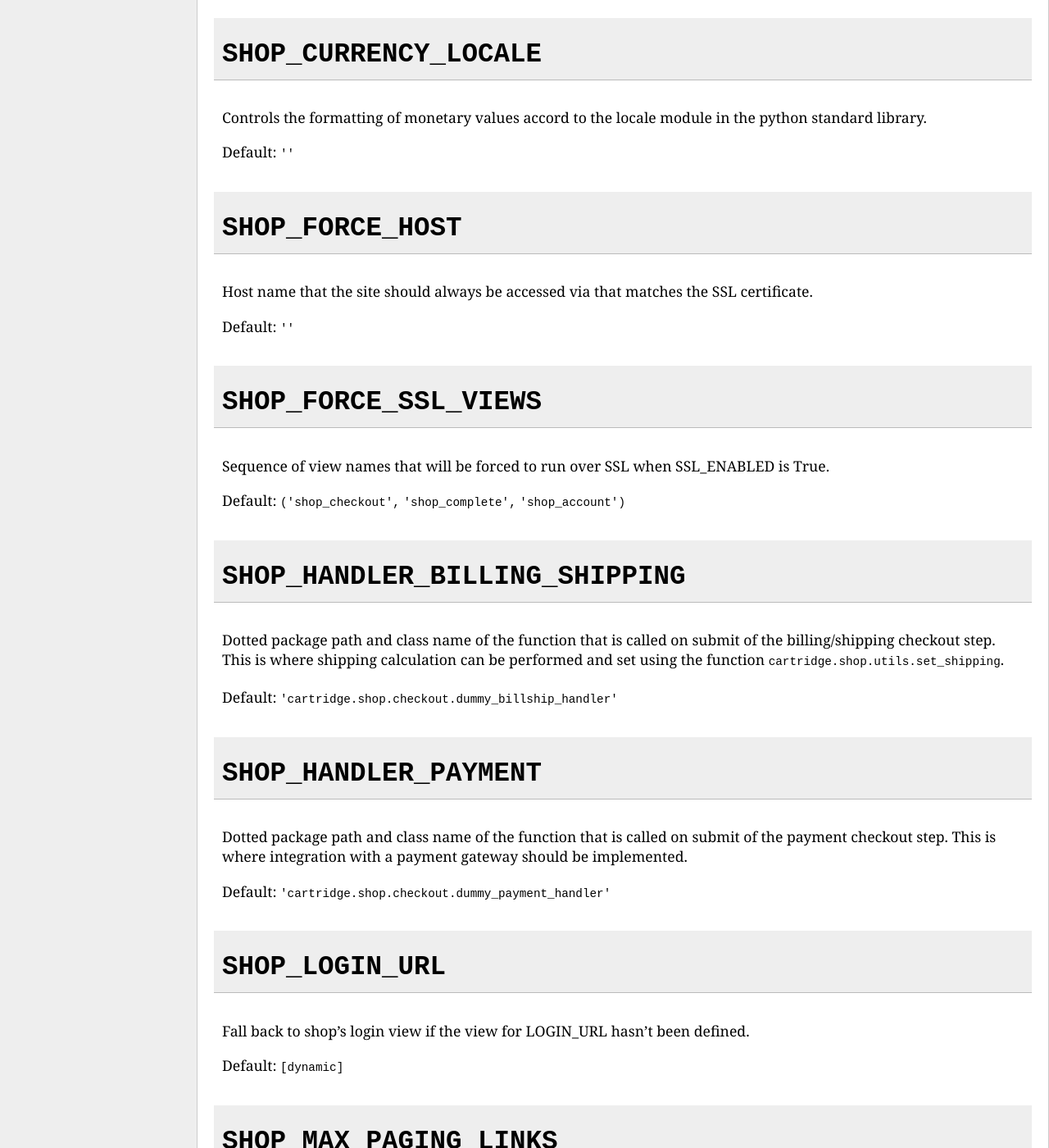
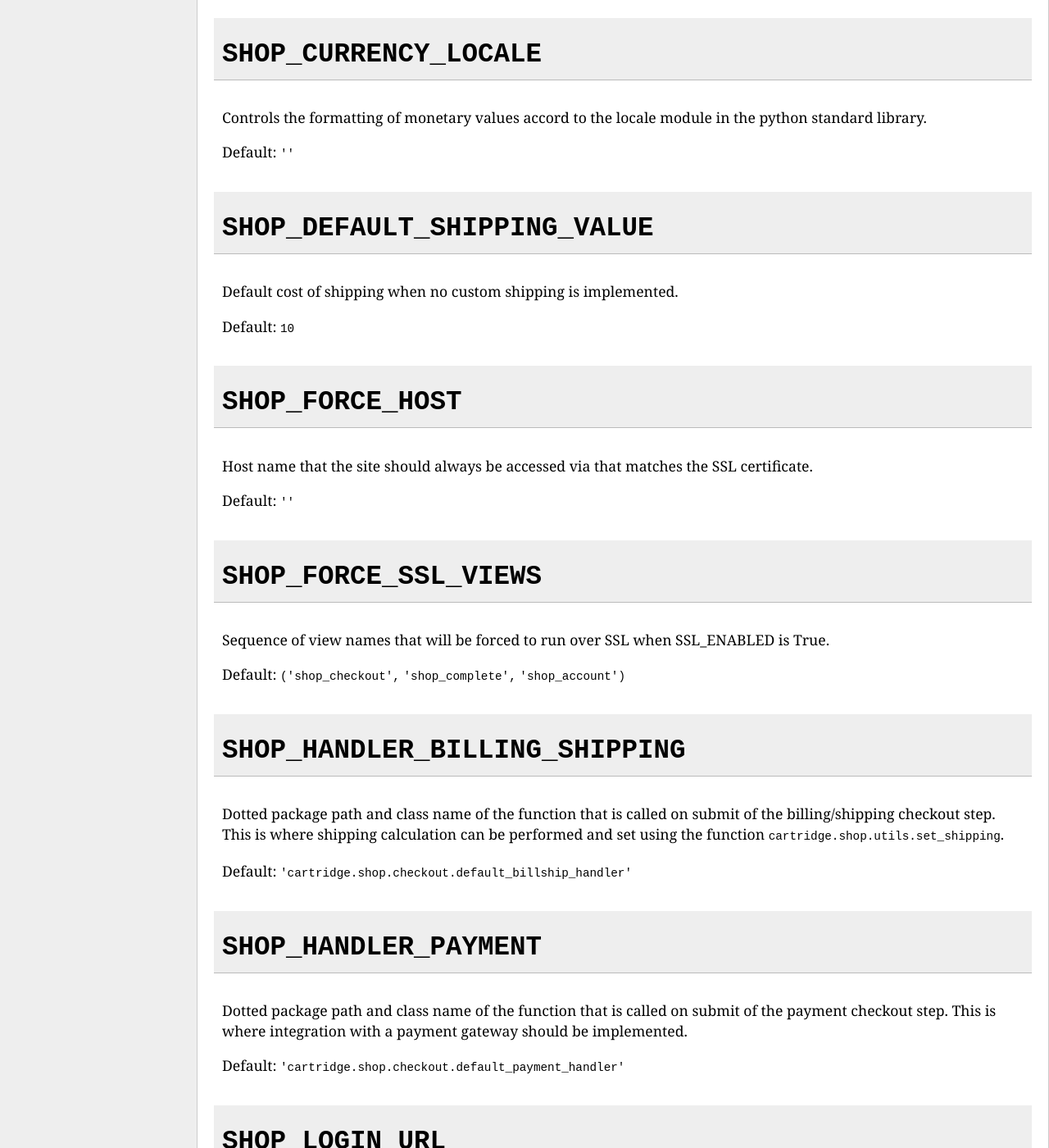
Before and after one commit to stephenmcd/cartridge, a Sphinx documentation site: the page built from docs/settings.rst, in a window 1280 px wide and 1400 px high, scrolled down 1342 px. Shown: the whole window at 82% size. Built offline with Sphinx 7.4.7, drawn with Linux system fonts in a browser that asks for light colours; some of the changed text lies outside the part shown.

Commit message:
Added a SHOP_DEFAULT_SHIPPING_VALUE editable setting which is used in the default billing/shipping handler. Changed the prefix of default handlers from ``dummy_`` to ``default_``. Also changed the display of shipping to use the value of the shipping type.

```diff
--- a/docs/integration.rst
+++ b/docs/integration.rst
@@ -33,8 +33,9 @@ Billing / Shipping
 The setting ``SHOP_HANDLER_BILLING_SHIPPING`` is used to specify the
 handler function that will be called when the billing and shipping
 step of the checkout form is submitted. It defaults to the value
-``cartridge.shop.checkout.dummy_billship_handler`` which simply sets
-a test shipping value.
+``cartridge.shop.checkout.default_billship_handler`` which simply sets
+a flat rate shipping value defined by the setting
+``SHOP_DEFAULT_SHIPPING_VALUE``.
 
 Setting Shipping
 ================
--- a/docs/settings.rst
+++ b/docs/settings.rst
@@ -49,6 +49,13 @@ Controls the formatting of monetary values accord to the locale module in the py
 
 Default: ``''``
 
+``SHOP_DEFAULT_SHIPPING_VALUE``
+-------------------------------
+
+Default cost of shipping when no custom shipping is implemented.
+
+Default: ``10``
+
 ``SHOP_FORCE_HOST``
 -------------------
 
@@ -68,14 +75,14 @@ Default: ``('shop_checkout', 'shop_complete', 'shop_account')``
 
 Dotted package path and class name of the function that is called on submit of the billing/shipping checkout step. This is where shipping calculation can be performed and set using the function ``cartridge.shop.utils.set_shipping``.
 
-Default: ``'cartridge.shop.checkout.dummy_billship_handler'``
+Default: ``'cartridge.shop.checkout.default_billship_handler'``
 
 ``SHOP_HANDLER_PAYMENT``
 ------------------------
 
 Dotted package path and class name of the function that is called on submit of the payment checkout step. This is where integration with a payment gateway should be implemented.
 
-Default: ``'cartridge.shop.checkout.dummy_payment_handler'``
+Default: ``'cartridge.shop.checkout.default_payment_handler'``
 
 ``SHOP_LOGIN_URL``
 ------------------
```
Also changed, not shown: 5 other files.
